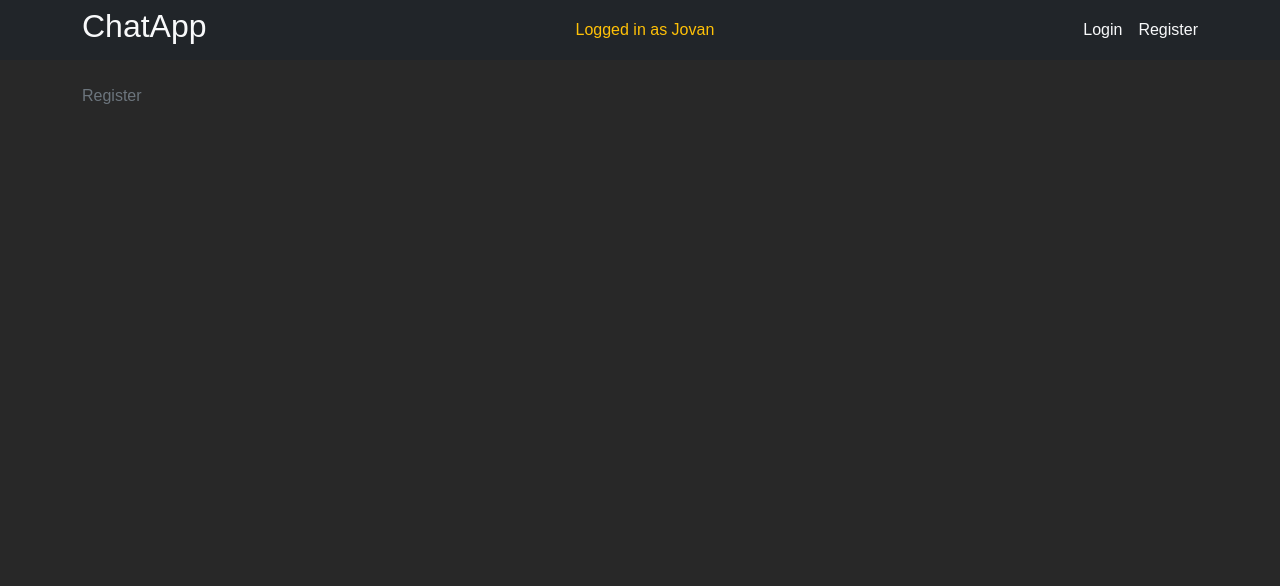
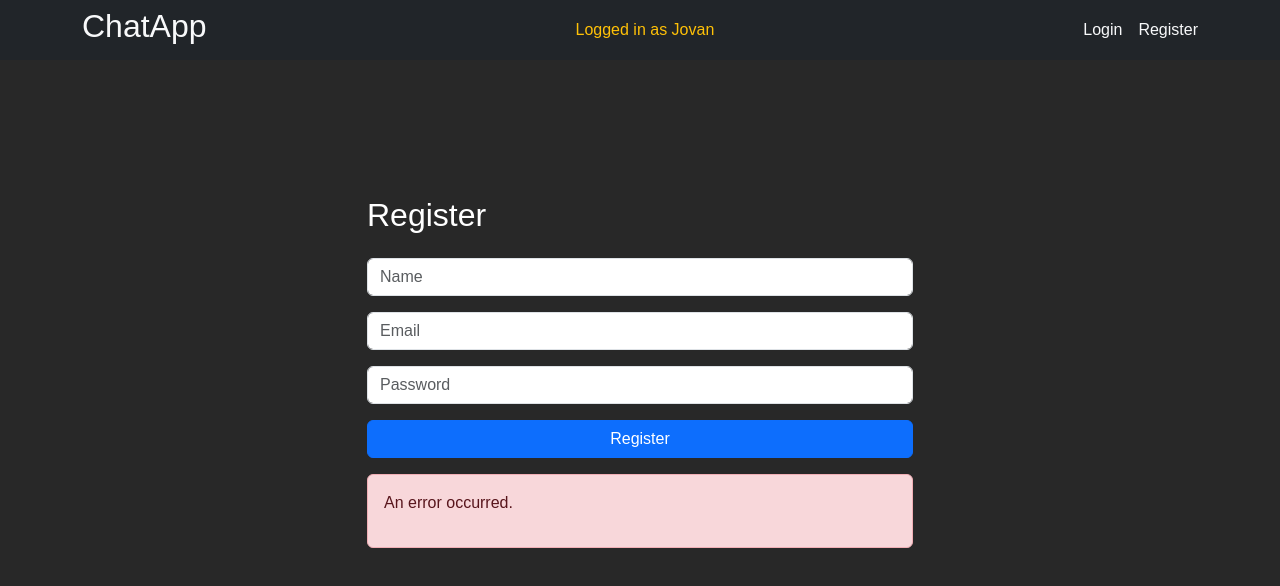
Before and after one commit to Jovan3105/real-time-chat-app, a React (Vite) app in the folder frontend/: page /register in a window 1280 px wide. Shown: the top 586 px of the page. Built offline with nearby package versions, Linux system fonts and the light colour scheme.

Commit message:
Login and Register components

```diff
--- a/frontend/src/App.jsx
+++ b/frontend/src/App.jsx
@@ -11,7 +11,7 @@
   return (
     <>
       <NavBar></NavBar>
-      <Container className="text-secondary">
+      <Container>
         <Routes>
           <Route path="/" element={<Chat></Chat>}></Route>
           <Route path="/register" element={<Register></Register>}></Route>
--- a/frontend/src/pages/Login.jsx
+++ b/frontend/src/pages/Login.jsx
@@ -1,5 +1,31 @@
+import { Alert, Button, Form, Row, Col, Stack } from "react-bootstrap";
+
 const Login = () => {
-    return (<>Login</>);
+    return (
+        <>
+            <Form>
+                <Row style={{ height: "100vh", justifyContent: "center", paddingTop: "10%" }}>
+                    <Col xs={6}>
+                        <Stack gap={3}>
+                            <h2>
+                            Login
+                            </h2>
+                            <Form.Control type="email" placeholder="Email"></Form.Control>
+                            <Form.Control type="password" placeholder="Password"></Form.Control>
+                            <Button variant="primary" type="submit">
+                                Login
+                            </Button>
+                            <Alert variant="danger">
+                                <p>
+                                    An error occurred.
+                                </p>
+                            </Alert>
+                        </Stack>
+                    </Col>
+                </Row>
+            </Form>
+        </>
+    );
 }
 
 export default Login;
--- a/frontend/src/pages/Register.jsx
+++ b/frontend/src/pages/Register.jsx
@@ -1,5 +1,32 @@
+import { Alert, Button, Form, Row, Col, Stack } from "react-bootstrap";
+
 const Register = () => {
-    return (<>Register</>);
+    return (
+        <>
+            <Form>
+                <Row style={{ height: "100vh", justifyContent: "center", paddingTop: "10%" }}>
+                    <Col xs={6}>
+                        <Stack gap={3}>
+                            <h2>
+                                Register
+                            </h2>
+                            <Form.Control type="text" placeholder="Name"></Form.Control>
+                            <Form.Control type="email" placeholder="Email"></Form.Control>
+                            <Form.Control type="password" placeholder="Password"></Form.Control>
+                            <Button variant="primary" type="submit">
+                                Register
+                            </Button>
+                            <Alert variant="danger">
+                                <p>
+                                    An error occurred.
+                                </p>
+                            </Alert>
+                        </Stack>
+                    </Col>
+                </Row>
+            </Form>
+        </>
+    );
 }
 
 export default Register;
```
